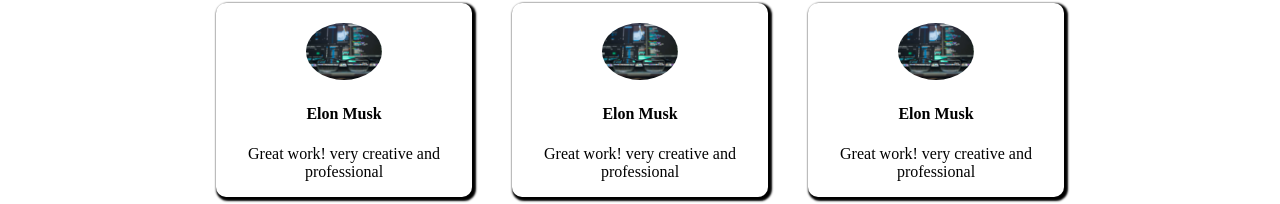
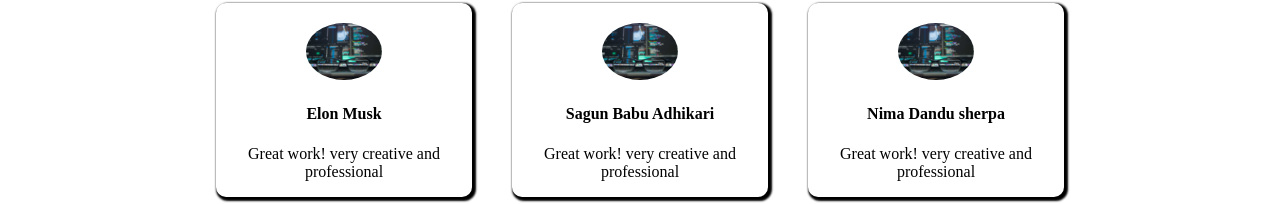
Before and after one commit to Nimadandu/portfolio, a plain HTML site: page index.html in a window 1280 px wide. Shown: the part 1473-1677 px from the top of the page. Drawn offline with Linux system fonts and the light colour scheme.

Commit message:
adding animation

```diff
--- a/script.js
+++ b/script.js
@@ -77,12 +77,12 @@ const review = [
 },
 {
     images : "./image/pexels-kevin-ku-92347-577585.jpg",
-    titles : " Elon Musk",
+    titles : " Sagun Babu Adhikari",
     descriptions : "Great work! very creative and professional",
 },
 {
     images : "./image/pexels-kevin-ku-92347-577585.jpg",
-    titles : " Elon Musk",
+    titles : " Nima Dandu sherpa",
     descriptions : "Great work! very creative and professional",
 },
 ];
--- a/style.css
+++ b/style.css
@@ -15,7 +15,9 @@ body{
     justify-content: space-between;
     font-size: 20px;
     align-items: center;
-    /* position: fixed; */
+    position: sticky;
+    top: 0;
+    /* z-index: 999; */
     /* border: 2px solid black; */
 }
 ul{
@@ -47,6 +49,7 @@ padding: 30px;
     height: 2px;
     background-color: rgb(255, 178, 34);
     margin-top: 5px;
+    transition: 0.5s;
 }
 .navbar a:hover::after{
     width: 100%;
@@ -190,6 +193,7 @@ box-shadow: 3px 3px 3px 3px black;
  .review-card:hover{
 animation-name: animated;
 animation-duration: 1s;
+cursor: pointer;
  }
  @media(max-width:600px){
     .review-card{
```
Also changed, not shown: index.html (+1 -0 lines).
